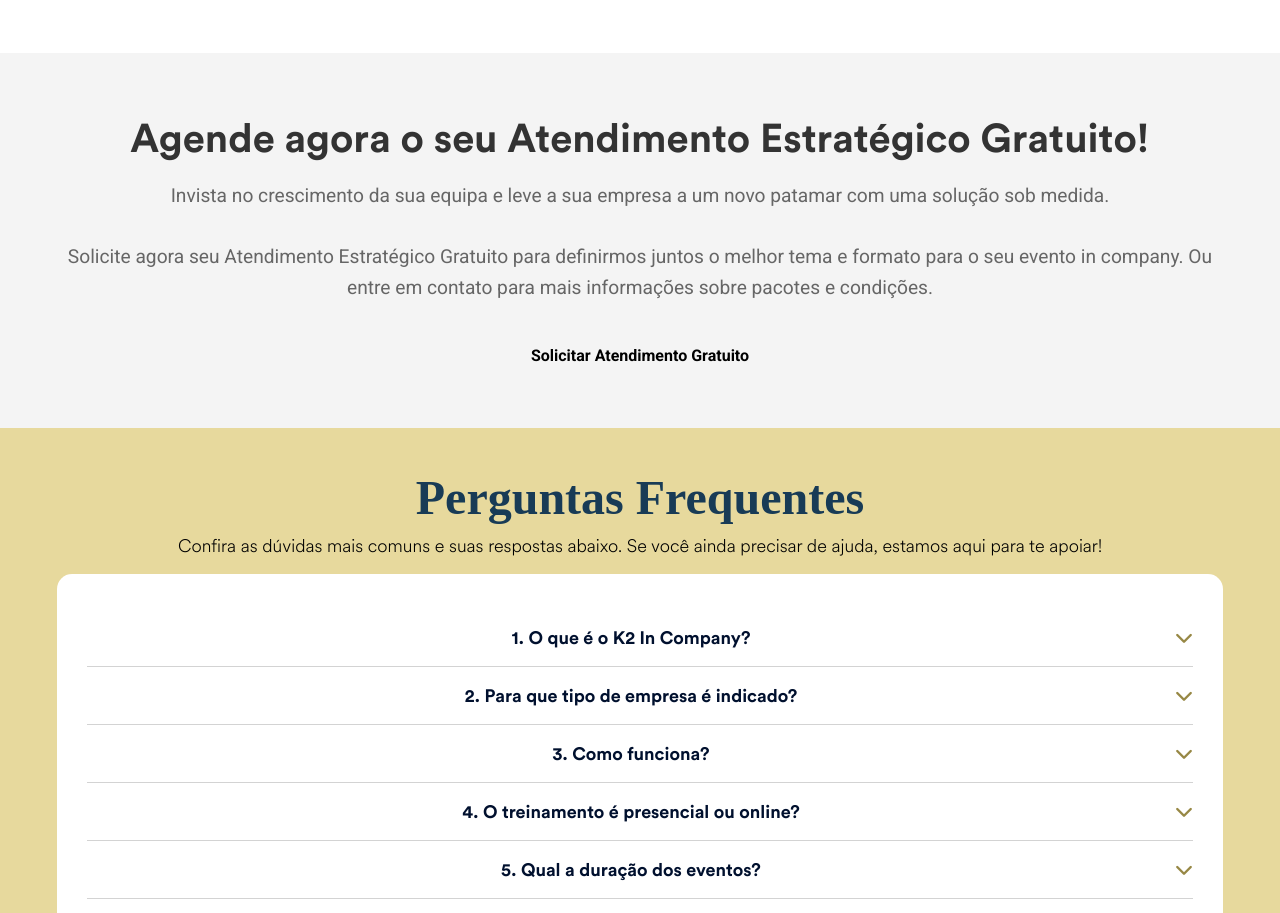
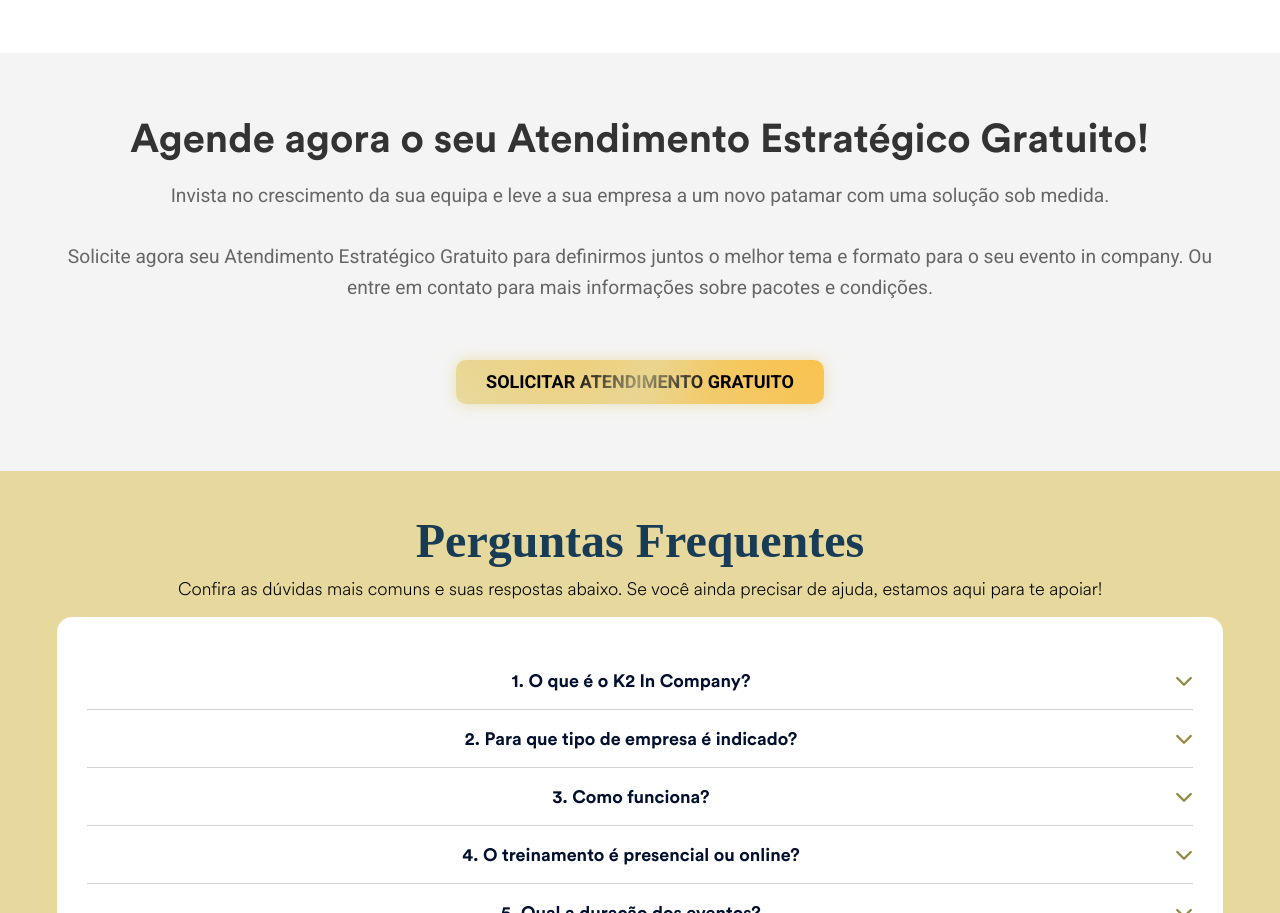
Before and after one commit to vortexoficial/k2incompany, a plain HTML site: page index.html in a window 1280 px wide. Shown: the part 3817-4730 px from the top of the page. Drawn offline with Linux system fonts and the light colour scheme; a web font is replaced by a local one.

Commit message:
Update index.html

```diff
--- a/index.html
+++ b/index.html
@@ -675,7 +675,7 @@ Realizamos o treinamento, workshop ou palestra com dinâmicas, ferramentas e foc
 
 
 
-<section class="strategic-attendance-section">
+<section class="strategic-attendance-section" id="investimento">
   <style>
     .strategic-attendance-section {
       background-color: #f4f4f4; /* Cor de fundo clara */
@@ -759,7 +759,7 @@ Realizamos o treinamento, workshop ou palestra com dinâmicas, ferramentas e foc
     }
   </style>
 
-  <div class="container" id=#investimento">
+  <div class="container" >
     <h2>Agende agora o seu Atendimento Estratégico Gratuito!</h2>
     <p class="description">
       Invista no crescimento da sua equipa e leve a sua empresa a um novo patamar com uma solução sob medida.
@@ -770,9 +770,9 @@ Realizamos o treinamento, workshop ou palestra com dinâmicas, ferramentas e foc
 
 
 
-    <div class="button-wrapper" id=">
+    <div class="button-wrapper" >
 
-      <a href="https://wa.me/5513988241825?text=Estou%20interessado%20no%20servi%C3%A7o%20de%20Treinamento%20In%20Company%20e%20gostaria%20de%20receber%20mais%20informa%C3%A7%C3%B5es%2C%20por%20favor." class="lab-btn mt-3 scroll-button">
+      <a href="https://api.whatsapp.com/send/?phone=5513988241825&text=Estou+interessado+no+servi%C3%A7o+de+Treinamento+In+Company+e+gostaria+de+receber+mais+informa%C3%A7%C3%B5es%2C+por+favor.&type=phone_number&app_absent=0" class="lab-btn mt-3 scroll-button">
             <span><b><font color="black">Solicitar Atendimento Gratuito</font></b></span>
         </a>
     </div>
```
